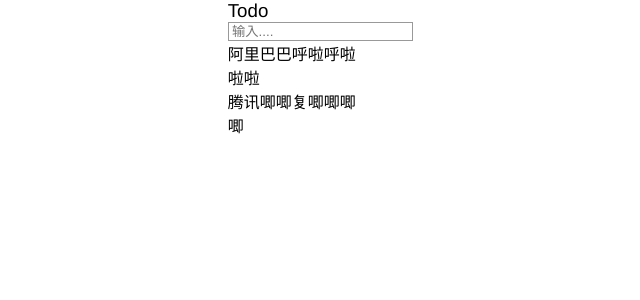
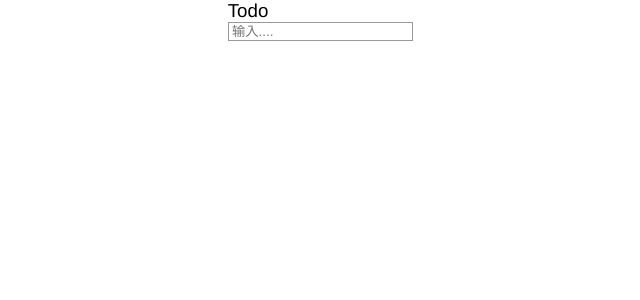
Before and after one commit to ZWLTZ/react-todo, a React app: page / in a window 1280 px wide. Shown: the top 300 px of the page, without its empty margins (344-984 px from the left). Built offline with nearby package versions, Linux system fonts and the light colour scheme.

Commit message:
使用sessionStorage暫時保存數據

```diff
--- a/src/components/Todo.jsx
+++ b/src/components/Todo.jsx
@@ -4,22 +4,18 @@
 import TodoAdd from "./TodoAdd.jsx"
 import TodoList from "./TodoList.jsx"
 
+// 操作
+import { Storage } from "@/utils"
+
 class Todo extends React.Component {
     constructor(props) {
         super(props)
         this.state = {
-            list: [
-                {
-                    title: "阿里巴巴呼啦呼啦啦啦",
-                    isFinished: true,
-                },
-                {
-                    title: "腾讯唧唧复唧唧唧唧",
-                    isFinished: false,
-                }
-            ],
-            text: ""
+            list: Storage.fetch()
         }
+    }
+    componentDidMount() {
+        console.log("已經掛載上了")
     }
     //1 传递给子组件的回调函数
     onAddSubmit(addCurrent) {
@@ -27,6 +23,8 @@
         let newList = this.state.list
         newList.unshift(addCurrent)
         this.setState({ list: newList })
+        //1.1 保存到session Storage
+        Storage.save(this.state.list)
     }
 
     render() {
```
